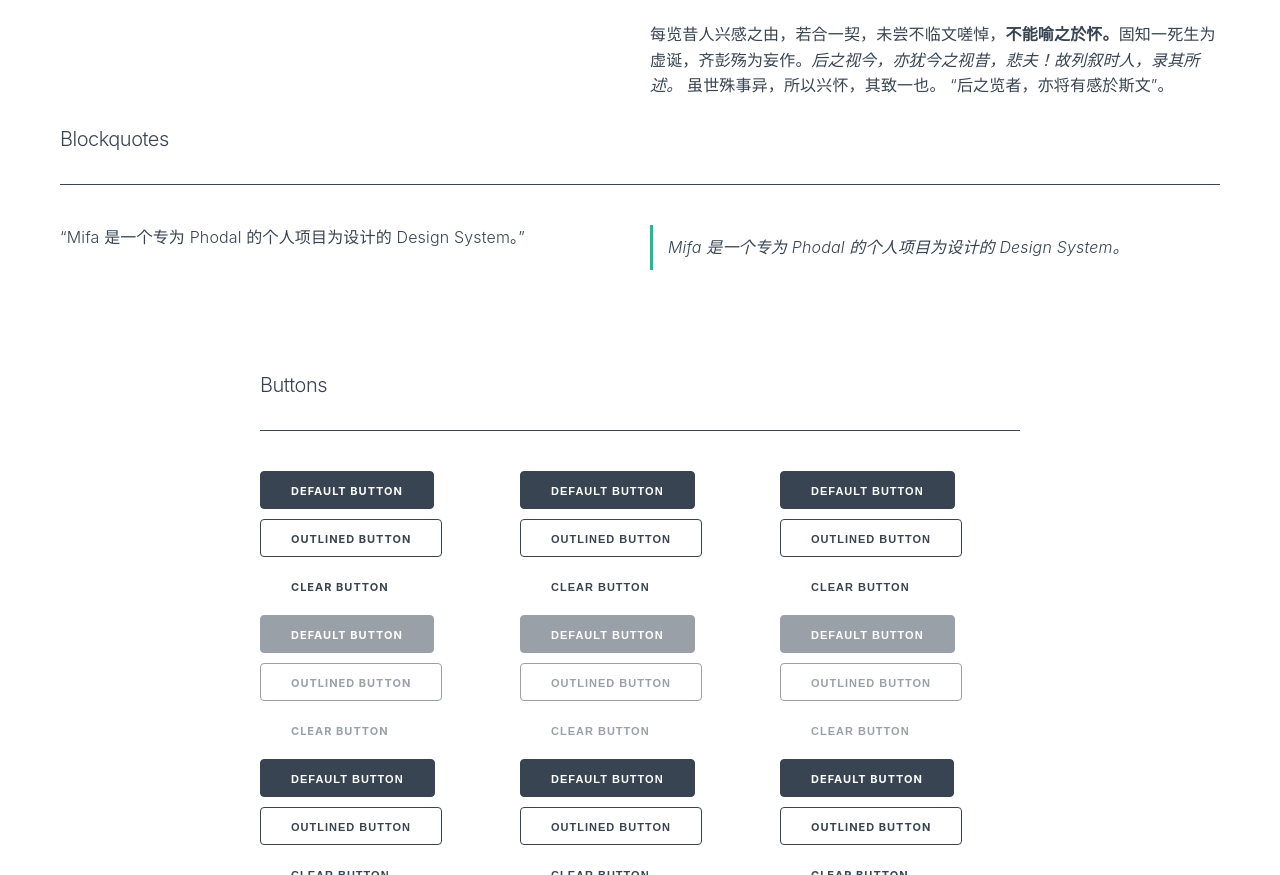
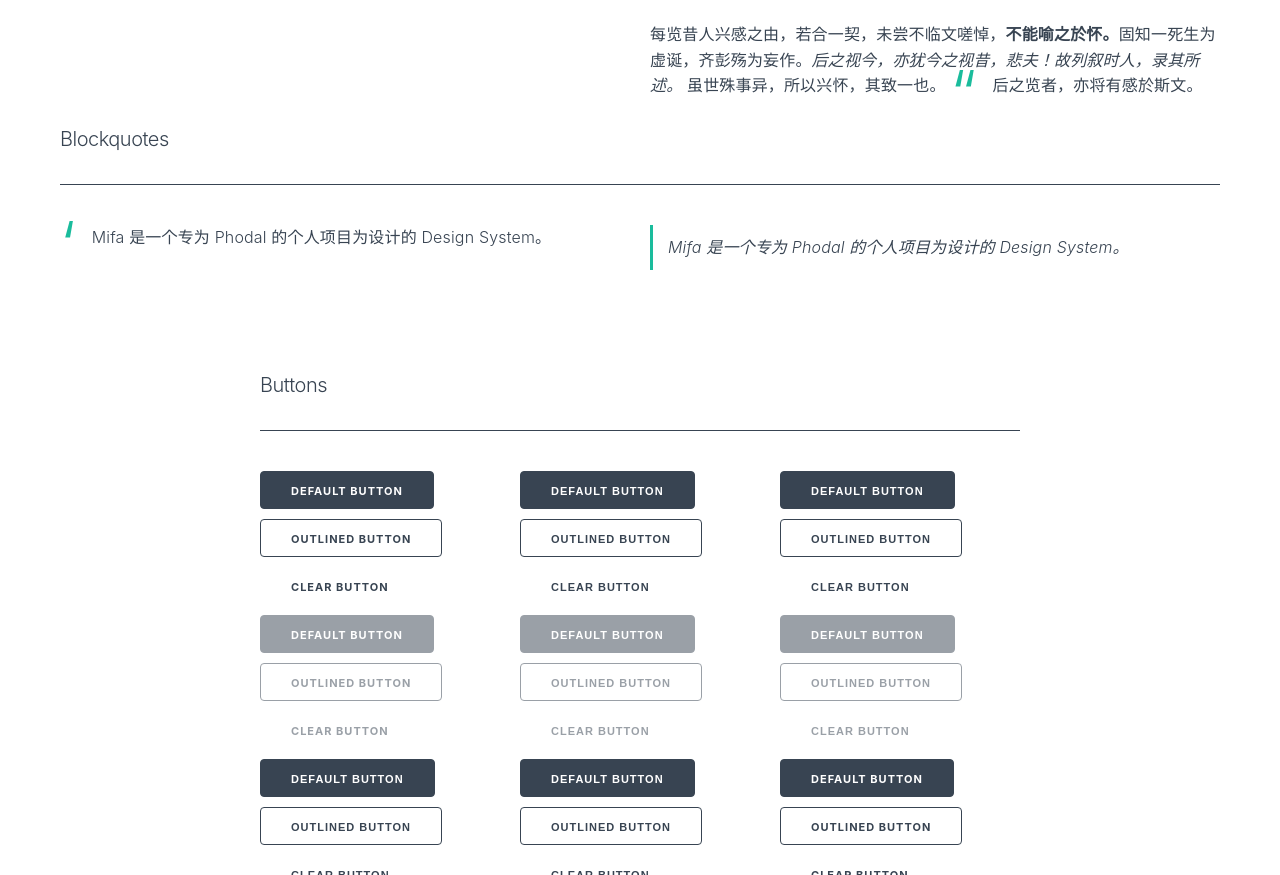
Before and after one commit to phodal/mifa, a website: page docs/index.html in a window 1280 px wide. Shown: the part 1482-2357 px from the top of the page. Drawn offline with nearby package versions, Linux system fonts and the light colour scheme; files that its build step writes are made by us from their sources.

Commit message:
[T] add block quote styles

```diff
--- a/src/_blockquotes.sass
+++ b/src/_blockquotes.sass
@@ -1,5 +1,4 @@
-
-// Blockquote
+// blockquote
 // ––––––––––––––––––––––––––––––––––––––––––––––––––
 
 blockquote
@@ -10,3 +9,15 @@ blockquote
 
   *:last-child
     margin-bottom: 0
+
+q
+  &:before
+    color: $color-green
+    content: open-quote
+    font-size: 4em
+    line-height: 0.1em
+    margin-right: 0.25em
+    vertical-align: -0.4em
+
+  &:after
+    content: none
--- a/src/_color.sass
+++ b/src/_color.sass
@@ -7,11 +7,12 @@ $color-primary: #384452 !default
 $color-secondary: #1abc9c !default
 $color-dark-grey: #5e6772 !default
 $color-grey: #d1d8df !default
+$color-code-grey: #eef1f5 !default
+$color-light-grey: #fdfdfd !default
+
 $color-primary-blue: #29486B !default
 $color-green: #1abc9c !default
 $color-blue: #23B7F3 !default
-$color-code-grey: #eef1f5 !default
-$color-light-grey: #fdfdfd !default
 $color-red: #f53d3d !default
 //$color-yellow: #ffc107 !default
 $color-yellow: #ffff3a !default
```
